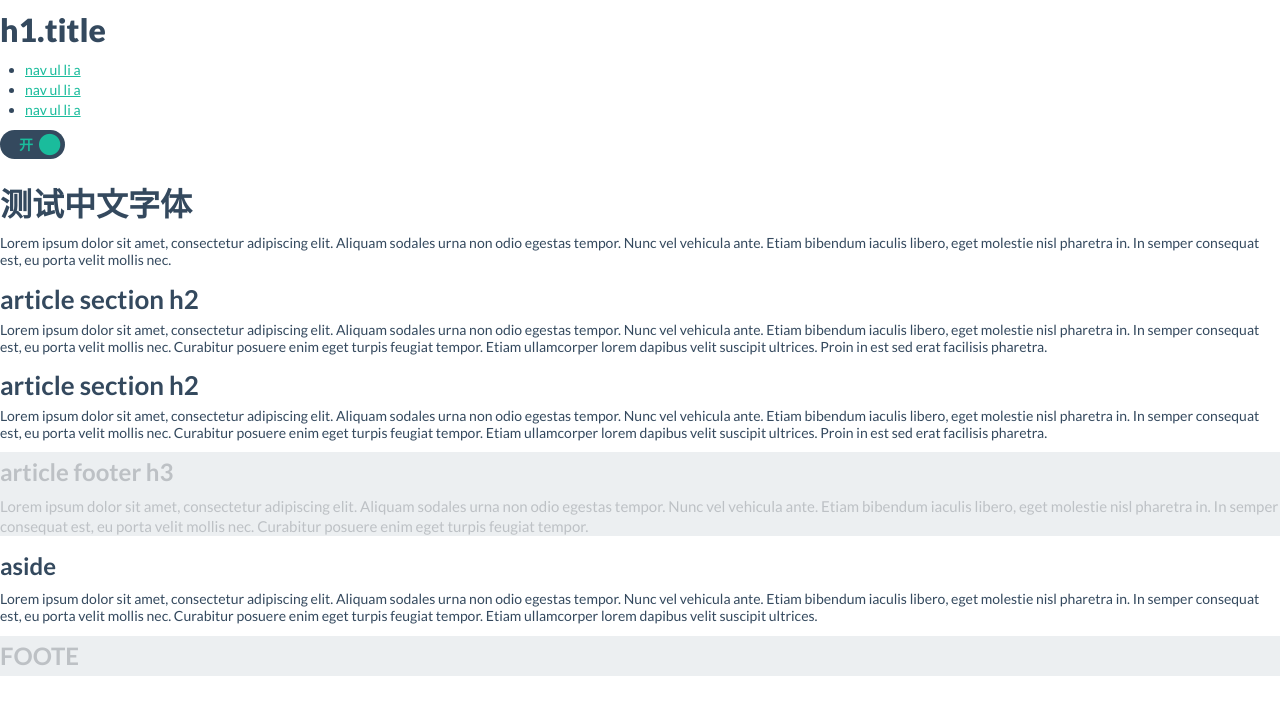
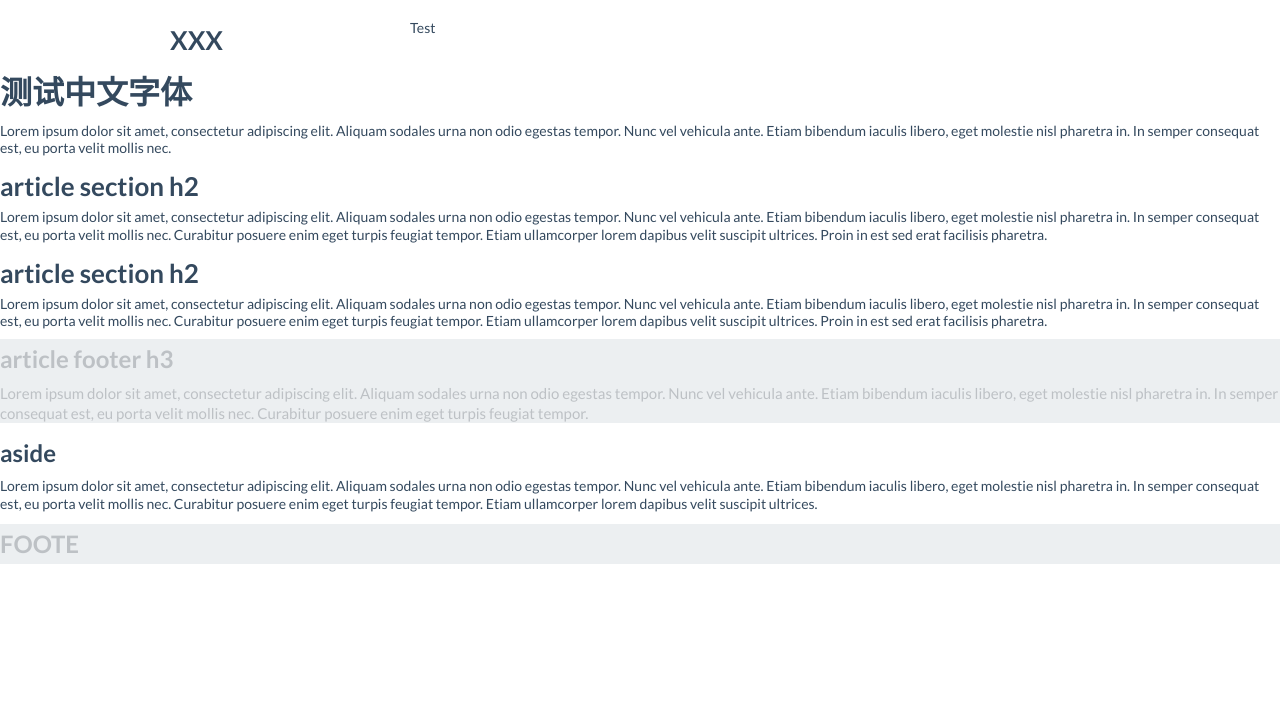
Before and after one commit to akinoniku/episodeget, a Django app: page /i in a window 1280 px wide. Shown: the top 715 px of the page. Run offline with Django 3.2, Linux system fonts and the light colour scheme; parts of the project's set-up code (start-up, migrations or seed data) failed here and were passed over; some libraries are stand-ins or nearby versions.

Commit message:
update ui

```diff
--- a/static/css/main.css
+++ b/static/css/main.css
@@ -59,3 +59,13 @@
 .clearfix {
     *zoom: 1;
 }
+
+
+body {
+    color: #34495e;
+    font: 14px/1.231 "Lato", "Microsoft YaHei", sans-serif;
+}
+
+.header-container {
+    padding-top: 10px;
+}
--- a/templates/front_end/index.html
+++ b/templates/front_end/index.html
@@ -10,10 +10,10 @@
         <title>{% block title %}Title {% endblock title %}</title>
         <meta name="description" content="{% block description %}description {% endblock description %}">
         <meta name="viewport" content="width=device-width, initial-scale=1.0">
+
+        <link rel="stylesheet" href="{% static "css/bootstrap.min.css" %}">
+        <link rel="stylesheet" href="{% static "css/flat-ui.css" %}">
         <link rel="stylesheet" href="{% static "css/main.css" %}">
-        <link rel="stylesheet" href="{% static "css/bootstrap.min.css" %}">
-        <link rel="stylesheet" href="{% static "css/bootstrap-responsive.min.css" %}">
-        <link rel="stylesheet" href="{% static "css/flat-ui.css" %}">
 
         <script src="{% static "js/vendor/modernizr-2.6.2-respond-1.1.0.min.js" %}"></script>
     </head>
@@ -21,29 +21,23 @@
     <!--[if lt IE 7]>
             <p class="chromeframe">You are using an <strong>outdated</strong> browser. Please <a href="http://browsehappy.com/">upgrade your browser</a> or <a href="http://www.google.com/chromeframe/?redirect=true">activate Google Chrome Frame</a> to improve your experience.</p>
         <![endif]-->
-        <!-- <a href="{% url 'socialauth_begin' 'weibo' %}">login</a> -->
-        <div class="header-container">
+    <div class="header-container container">
         <header class="wrapper clearfix">
-                <h1 class="title">h1.title</h1>
+            <div class="row">
+                <div class="span3"><h2>XXX</h2></div>
+                <div style="margin-top: 8px;" class="span9">
                     <nav>
-                    <ul>
-                        <li><a href="#">nav ul li a</a></li>
-                        <li><a href="#">nav ul li a</a></li>
-                        <li><a href="#">nav ul li a</a></li>
+                        <ul class="unstyled">
+                            <li>Test</li>
                         </ul>
                     </nav>
+                </div>
+            </div>
         </header>
-        </div>
-        <div class="toggle">
-            <label class="toggle-radio" for="toggleOption2">开</label>
-            <input type="radio" name="toggleOptions" id="toggleOption1" value="option1" checked="checked">
-            <label class="toggle-radio" for="toggleOption1">关</label>
-            <input type="radio" name="toggleOptions" id="toggleOption2" value="option2">
     </div>
 
         <div class="main-container">
             <div class="main wrapper clearfix">
-
                 <article>
                     <header>
                         <h1>测试中文字体</h1>
```
Lines whose indentation alone changed are shown as unchanged.
